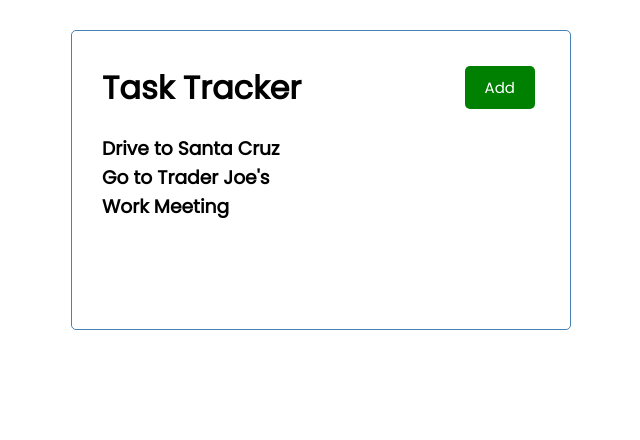
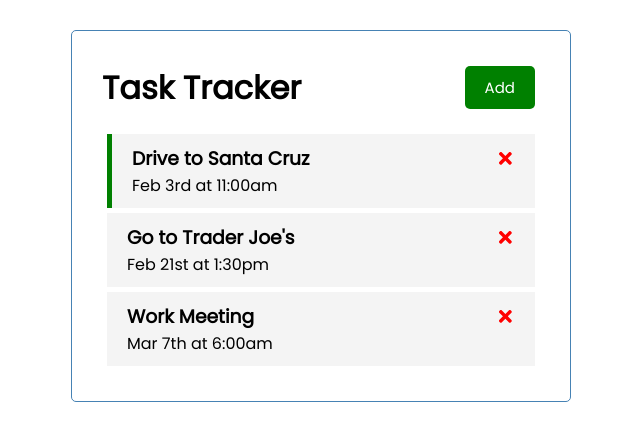
Before and after one commit to matthewfritsch/Todo-App_React, a React (Create React App) app: page / in a window 1280 px wide. Shown: the top 440 px of the page, without its empty margins (319-959 px from the left). Built offline with nearby package versions, Linux system fonts and the light colour scheme.

Commit message:
Added reminder styling, and double-click effect to change a task to a reminder

```diff
--- a/package.json
+++ b/package.json
@@ -8,6 +8,7 @@
     "@testing-library/user-event": "^13.5.0",
     "react": "^17.0.2",
     "react-dom": "^17.0.2",
+    "react-icons": "^4.3.1",
     "react-scripts": "5.0.0",
     "web-vitals": "^2.1.4"
   },
--- a/src/App.js
+++ b/src/App.js
@@ -1,13 +1,55 @@
 import Header from "./components/Header";
 import Tasks from "./components/Tasks";
 
+import { useState } from "react"
+
+
 function App() {
   const name = 'Matt'
+  const [tasks, setTasks] = useState([
+    {
+        id: 1,
+        text:'Drive to Santa Cruz',
+        day: 'Feb 3rd at 11:00am',
+        reminder: true,
+    },
+    {
+        id: 2,
+        text:'Go to Trader Joe\'s',
+        day: 'Feb 21st at 1:30pm',
+        reminder: false,
+    },
+    {
+        id: 3,
+        text:'Work Meeting',
+        day: 'Mar 7th at 6:00am',
+        reminder: false,
+    },
+])
+
+  //Delete Task
+  const deleteTask = (id) => {
+    setTasks(tasks.filter((task) => task.id !== id))
+  }
+
+  //Toggle Reminder
+  const changeToReminder = (id) => {
+    setTasks(
+      tasks.map((task) =>
+        task.id === id ? {...task, reminder: !task.reminder } : task
+      )
+    )
+  }
+
 
   return (
     <div className="container">
         <Header title='Task Tracker'/>
-        <Tasks />
+        {tasks.length > 0 ? (
+          <Tasks tasks={tasks} onDelete={deleteTask} toggleReminder={changeToReminder}/>
+        ) : (
+          'No Tasks To Show.'
+        )}
     </div>
   );
 }
--- /dev/null
+++ b/src/components/Task.js
@@ -0,0 +1,18 @@
+import { FaTimes } from 'react-icons/fa'
+import Tasks from './Tasks'
+
+const Task = ({task, onDelete, toggleReminder}) => {
+
+    return (
+
+    <div className={task.reminder ? 'task reminder' : 'task'} onDoubleClick={() => toggleReminder(task.id)}>
+        <h3>
+            {task.text}
+            <FaTimes style={{color: 'red', cursor: 'pointer'}} onClick={() => onDelete(task.id)}/>
+        </h3>
+        <p>{task.day}</p>
+    </div>
+  )
+}
+
+export default Task
--- a/src/components/Tasks.js
+++ b/src/components/Tasks.js
@@ -1,32 +1,11 @@
-import { useState } from "react"
+import Task from "./Task"
 
-const Tasks = () => {
-
-    const [tasks, setTasks] = useState([
-            {
-                id: 1,
-                text:'Drive to Santa Cruz',
-                day: 'Feb 3rd at 11:00am',
-                reminder: true,
-            },
-            {
-                id: 2,
-                text:'Go to Trader Joe\'s',
-                day: 'Feb 21st at 1:30pm',
-                reminder: false,
-            },
-            {
-                id: 3,
-                text:'Work Meeting',
-                day: 'Mar 7th at 6:00am',
-                reminder: false,
-            },
-        ])
+const Tasks = ({tasks, onDelete, toggleReminder}) => {
 
   return (
     <>
       {tasks.map((task) => (
-        <h3 key={task.id}>{task.text}</h3>
+        <Task key={task.id} task={task} onDelete={onDelete} toggleReminder={toggleReminder}/>
         ))}
     </>
   )
```
Also changed, not shown: 1 other file (tests, documents, lock files or other folders).
